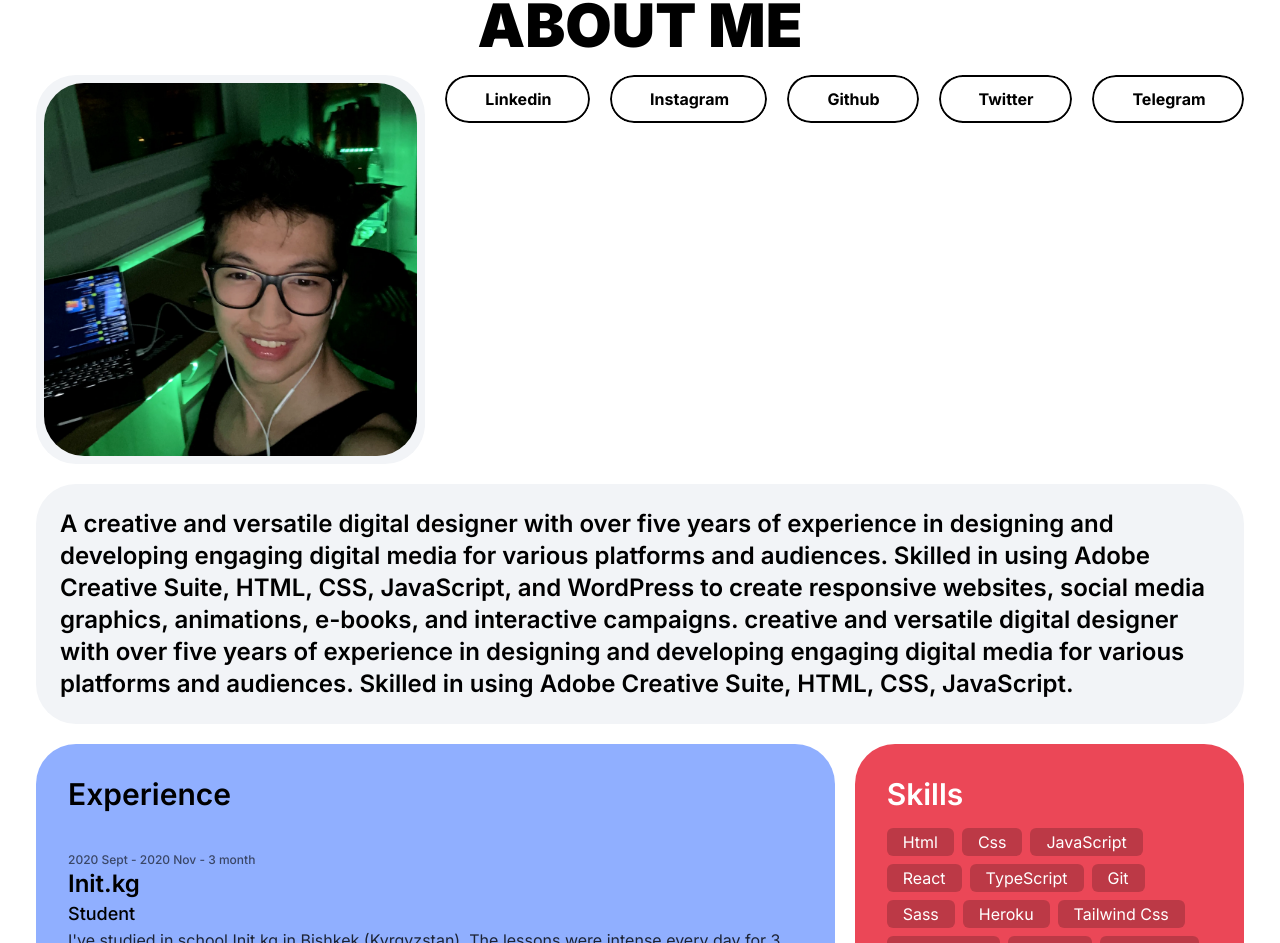
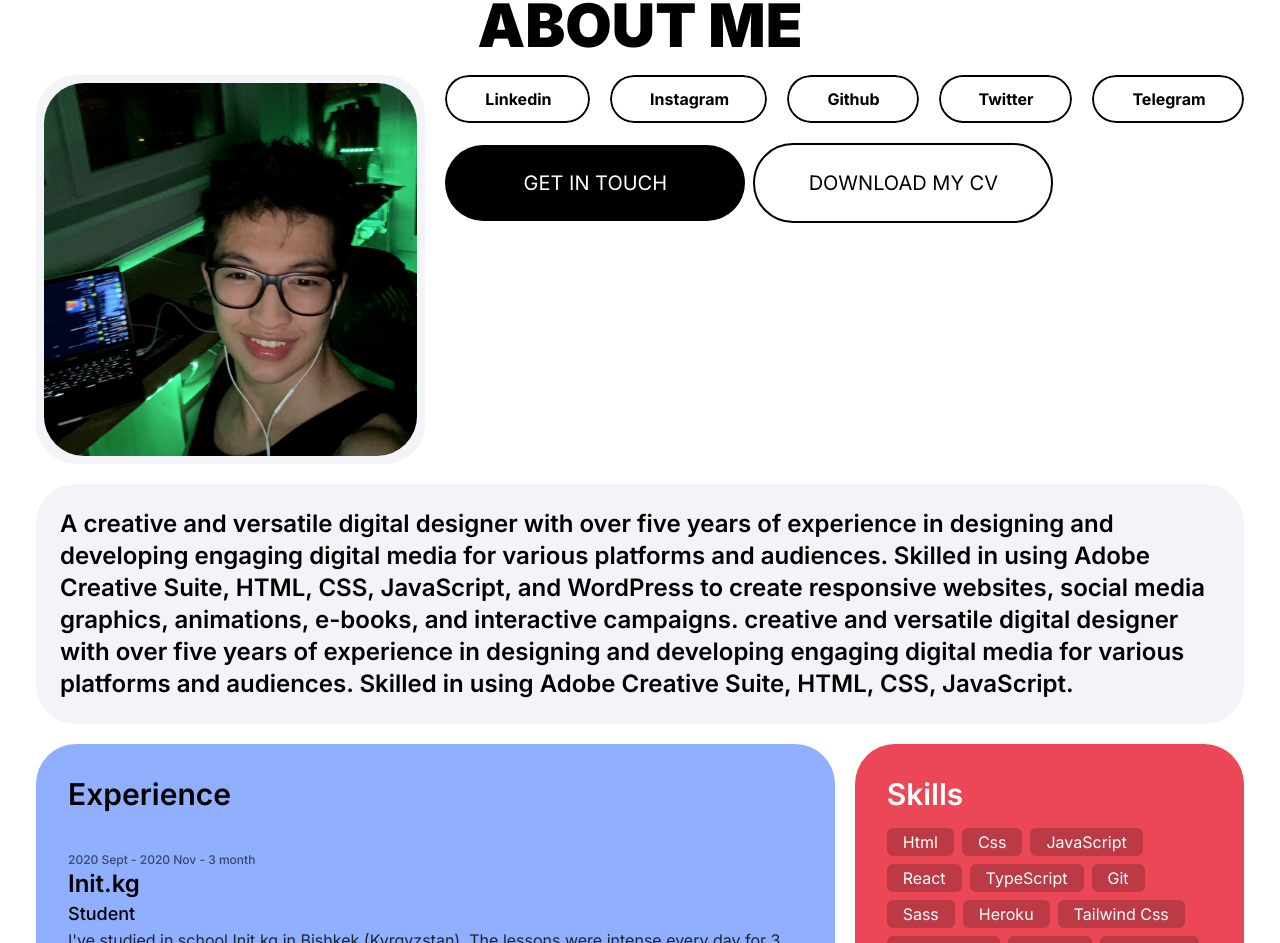
Before and after one commit to bekbolot2004/Portfolio, a Next.js app: page / in a window 1280 px wide. Shown: the part 843-1786 px from the top of the page. Built offline with nearby package versions, Linux system fonts and the light colour scheme.

Commit message:
Update About

```diff
--- a/components/About/index.tsx
+++ b/components/About/index.tsx
@@ -122,7 +122,10 @@ function About({ }: Props) {
                             <span className="absolute inset-0 border-2 border-black rounded-full"></span>
                         </Link>
                     )}
-
+                </div>
+                <div className='flex items-center max-sm:flex-col gap-2 mt-5'>
+                    <a href={`mailto:${ContactsList.email}`} className='py-6 w-[300px] flex justify-center items-center max-sm:w-full rounded-full bg-black text-white uppercase text-xl'>Get in touch</a>
+                    <a href={`mailto:${ContactsList.email}`} className='py-6 w-[300px] flex justify-center items-center max-sm:w-full rounded-full border-2 border-black uppercase text-xl'>Download my cv</a>
                 </div>
             </div>
             <div className={`bg-secondary flex flex-col justify-between col-span-12 md:col-span-12 rounded-4xl cssSelector p-6`}>
@@ -130,10 +133,7 @@ function About({ }: Props) {
                     A creative and versatile digital designer with over five years of experience in designing and developing engaging digital media for various platforms and audiences. Skilled in using Adobe Creative Suite, HTML, CSS, JavaScript, and WordPress to create responsive websites, social media graphics, animations, e-books, and interactive campaigns.
                     creative and versatile digital designer with over five years of experience in designing and developing engaging digital media for various platforms and audiences. Skilled in using Adobe Creative Suite, HTML, CSS, JavaScript.
                 </p>
-                {/* <div className='flex items-center max-sm:flex-col gap-2 mt-5'>
-                    <a href={`mailto:${ContactsList.email}`} className='py-6 w-[300px] flex justify-center items-center max-sm:w-full rounded-full bg-black text-white uppercase text-xl'>Get in touch</a>
-                    <a href={`mailto:${ContactsList.email}`} className='py-6 w-[300px] flex justify-center items-center max-sm:w-full rounded-full border-2 border-black uppercase text-xl'>Download my cv</a>
-                </div> */}
+
             </div>
             {/* grid grid-cols-12 gap-4 md:gap-5  */}
 
```
